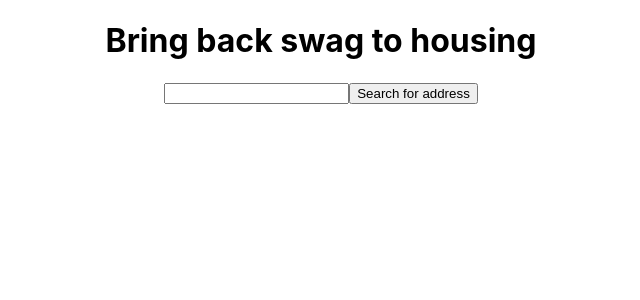
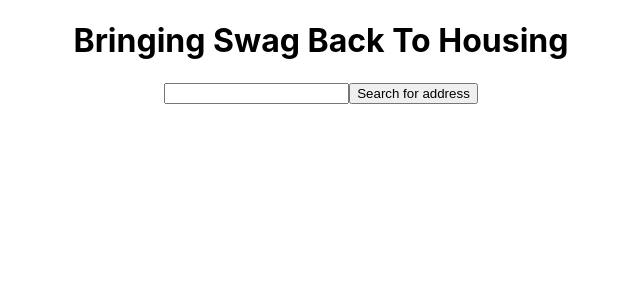
Before and after one commit to amfestoy/urban-garbanzo, a React (Create React App) app: page / in a window 1280 px wide. Shown: the top 300 px of the page, without its empty margins (319-959 px from the left). Built offline with nearby package versions, Linux system fonts and the light colour scheme.

Commit message:
Realising you have spelled the company name wrong... ;)

```diff
--- a/src/App.js
+++ b/src/App.js
@@ -14,7 +14,7 @@ const App = () => {
 
   return (
     <div className="App">
-      <h1>Bring back swag to housing</h1>
+      <h1>Bringing Swag Back To Housing</h1>
       <input value={inputField} onChange={onInput} />
       <button onClick={onClickSearch}>Search for address</button>
     </div>
```
